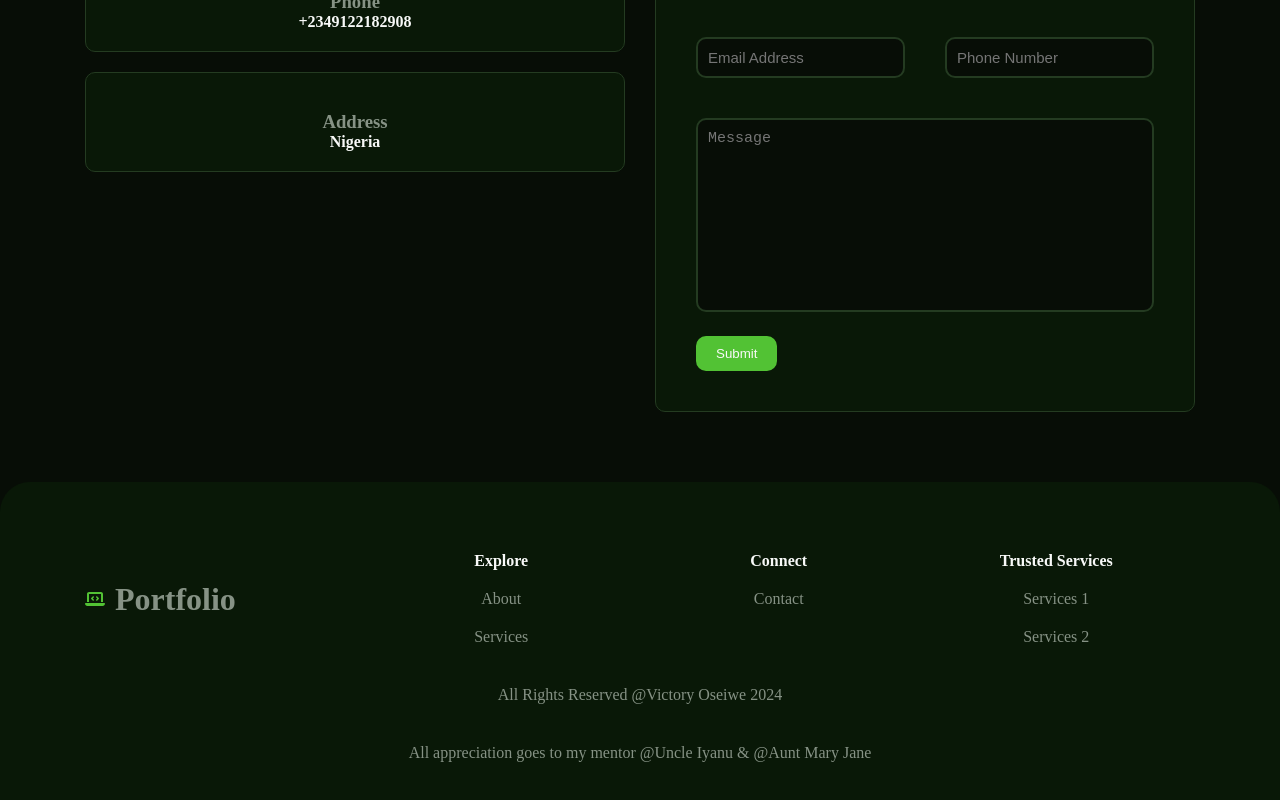
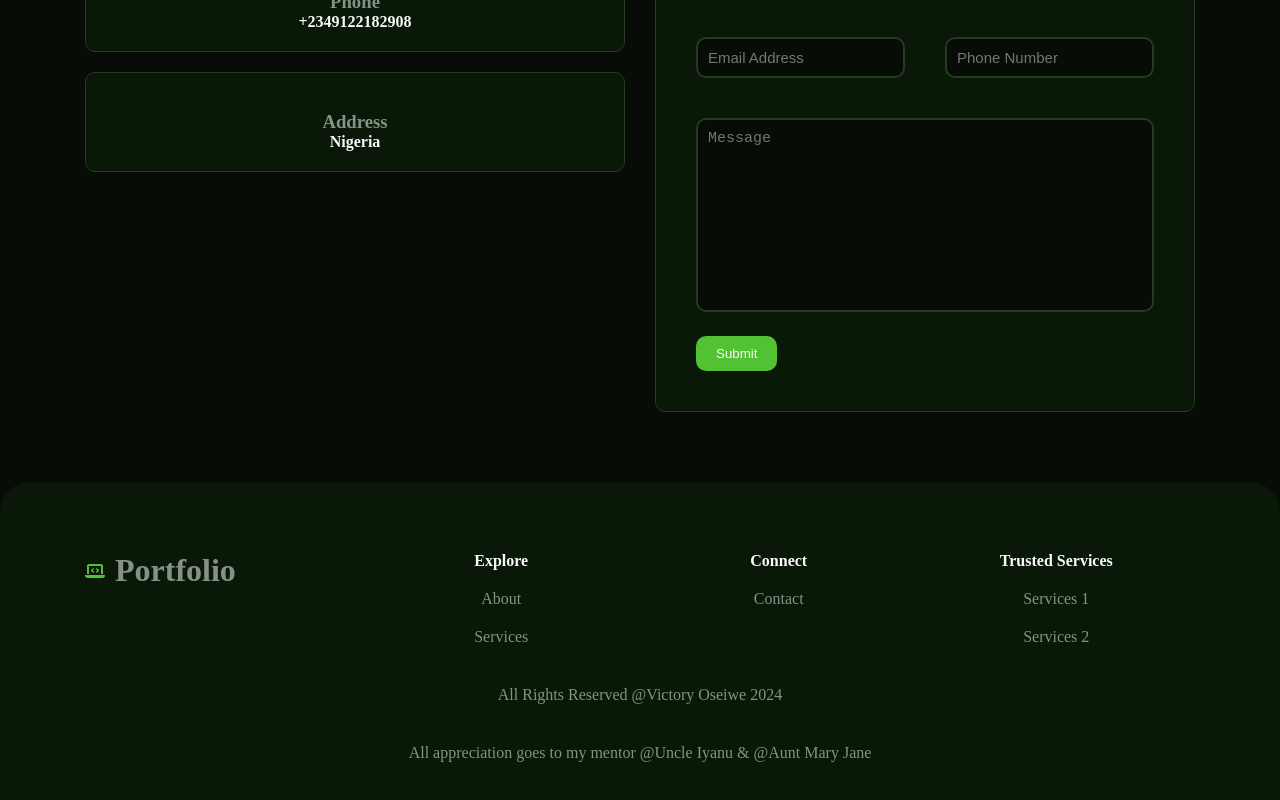
Before and after one commit to VictoryOseiwe/newPortfolio, a React (Vite) app: page / in a window 1280 px wide. Shown: the part 2767-3567 px from the top of the page. Built offline with nearby package versions, Linux system fonts and the light colour scheme.

Commit message:
nav optimized

```diff
--- a/src/components/footer/Footer.css
+++ b/src/components/footer/Footer.css
@@ -19,11 +19,6 @@
   grid-template-columns: repeat(4, 1fr);
 }
 
-.logoSect {
-  display: flex;
-  align-items: center;
-}
-
 @media (max-width: 1000px) {
   .footerContent {
     grid-template-columns: repeat(1, 1fr);
```
